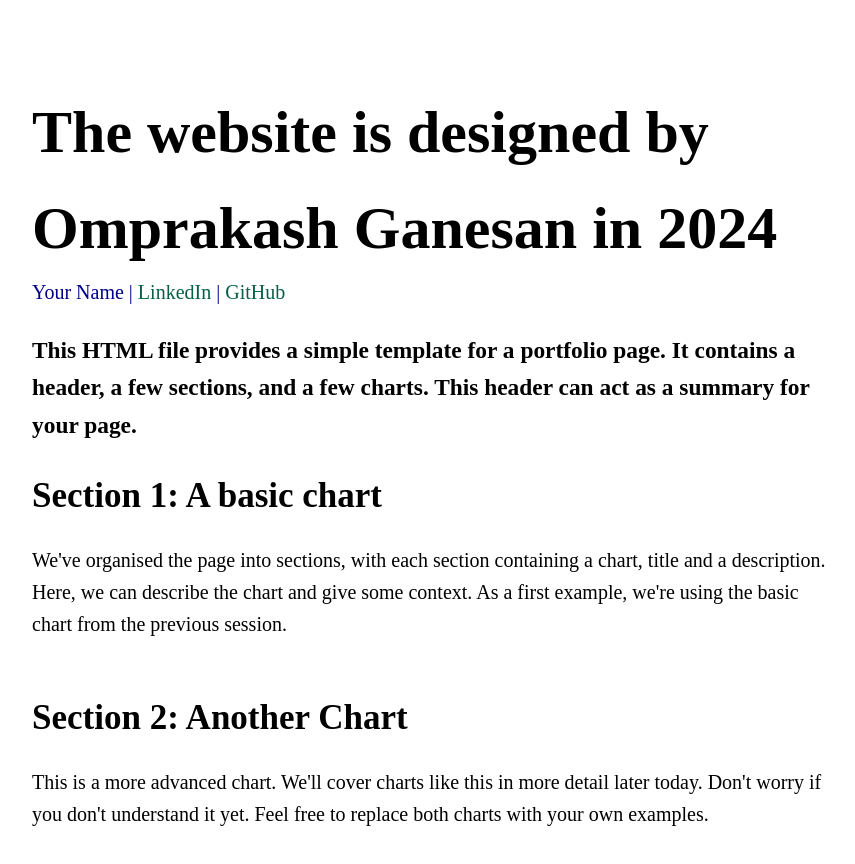
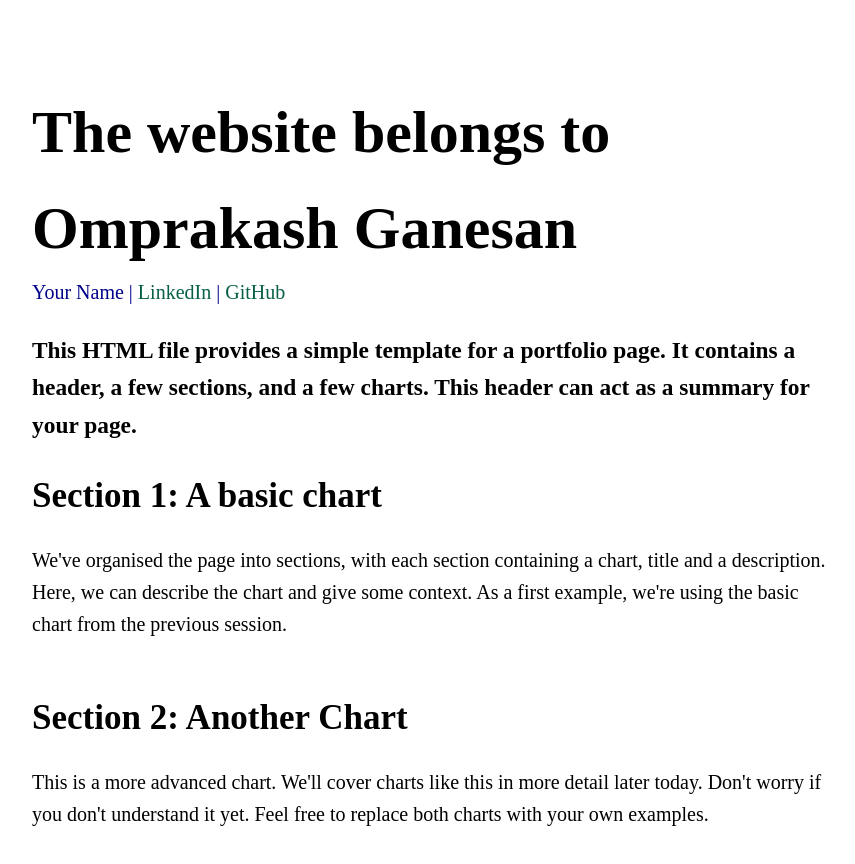
Before and after one commit to omprakashganesan/omprakashganesan.github.io, a plain HTML site: page index.html in a window 1280 px wide. Shown: the whole page, without its empty margins (208-1063 px from the left). Drawn offline with Linux system fonts and the light colour scheme; a script that the page names is missing.

Commit message:
Update index.html

```diff
--- a/index.html
+++ b/index.html
@@ -40,7 +40,7 @@
 <body> <!-- The body tag contains the elements that visitors to our page will see. -->
     <h1 style="margin-bottom: 0px;"> <!-- we can also style elements directly in the HTML by setting the style= atrribute of a tag. -->
         <!-- This is a header, it is the largest text on the page -->
-        The website is designed by Omprakash Ganesan in 2024
+        The website belongs to Omprakash Ganesan
     </h1>
     <p style="margin-top: 0px; color: darkblue">
         <!-- we're setting the margin to 0px so the header and authour name are close together -->
```
